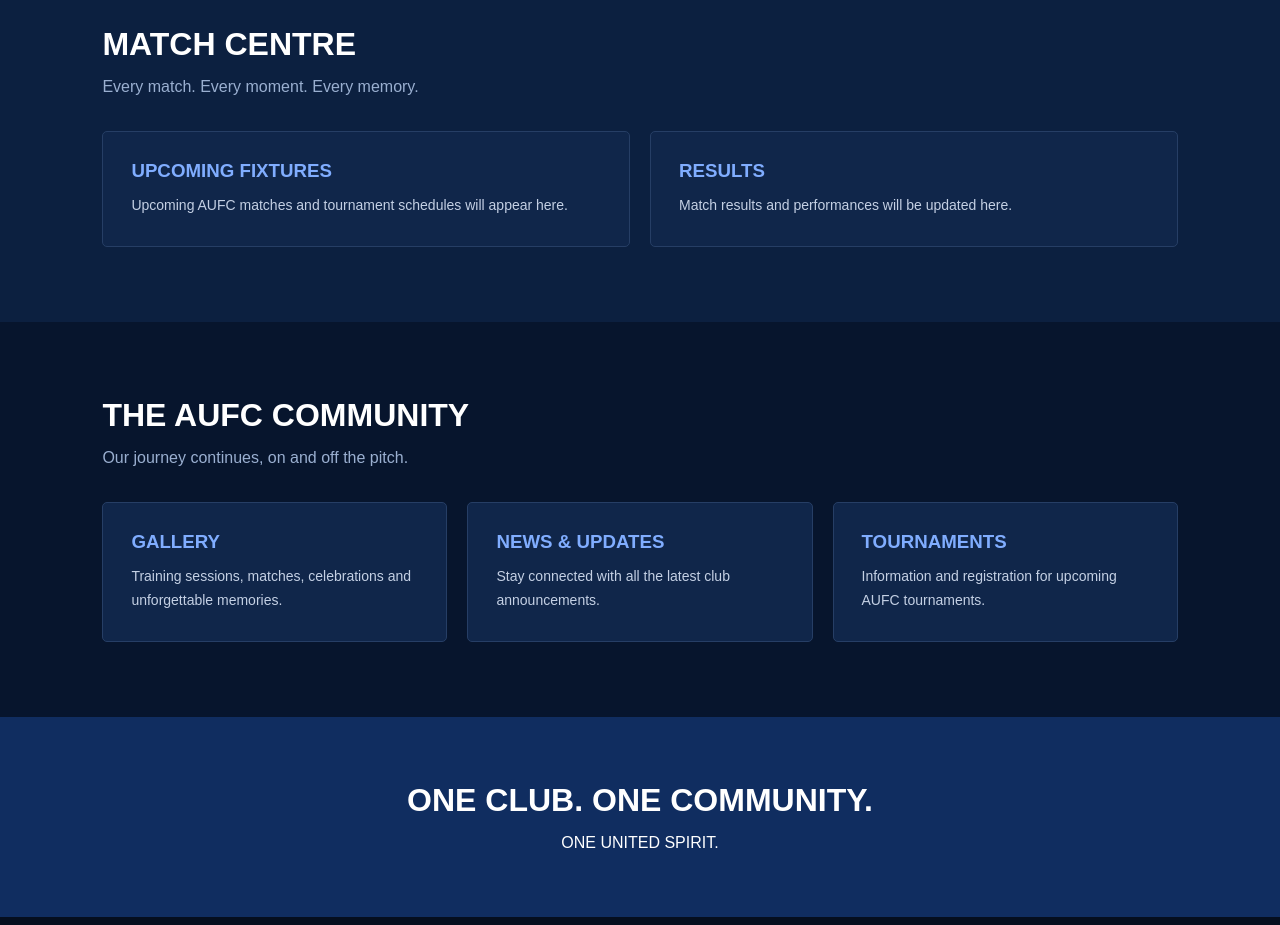
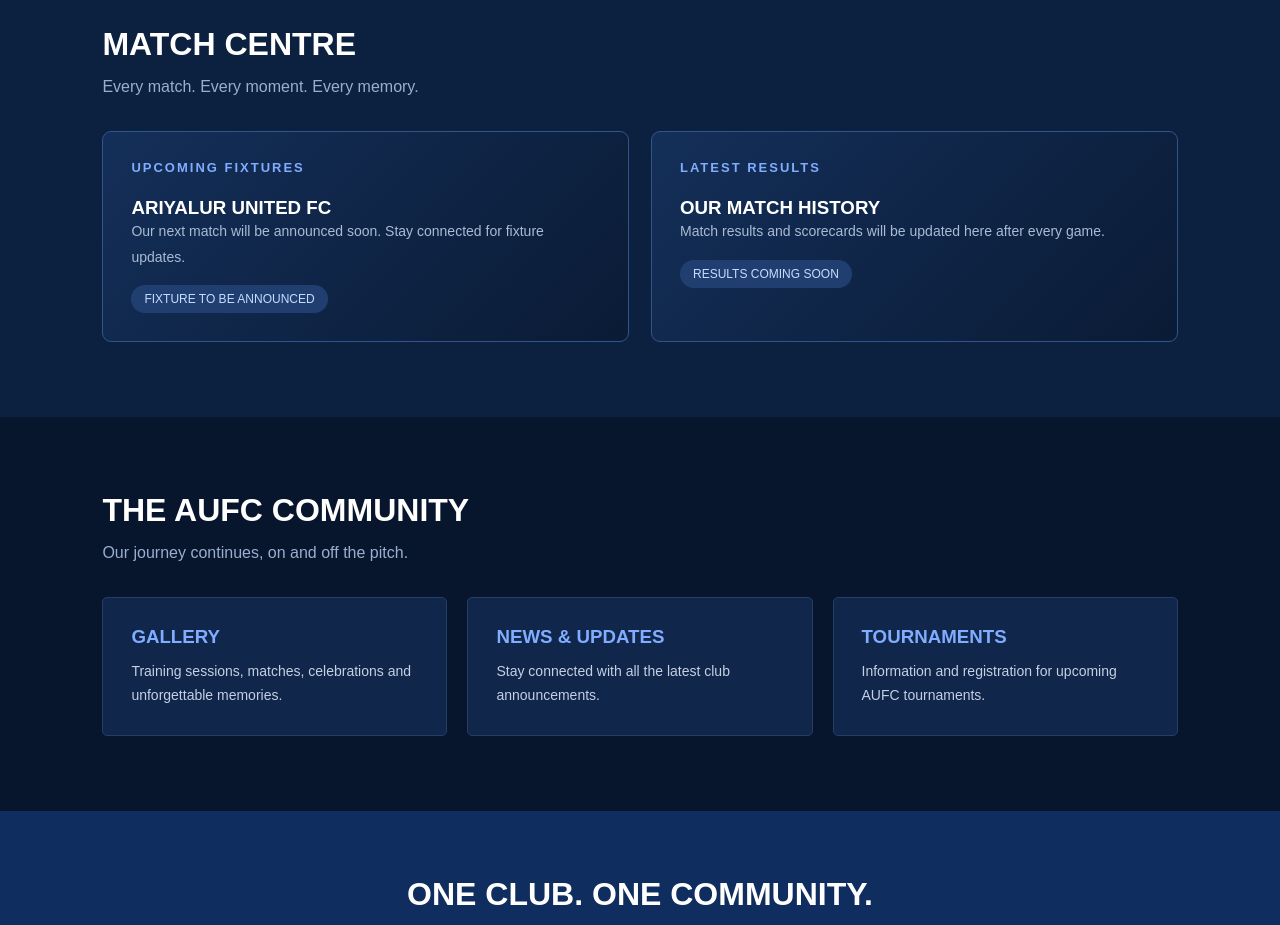
Before and after one commit to ariyalurunited/ariyalurunited.github.io, a plain HTML site: page index.html in a window 1280 px wide. Shown: the part 1920-2845 px from the top of the page. Drawn offline with Linux system fonts and the light colour scheme.

Commit message:
Update index.html

```diff
--- a/index.html
+++ b/index.html
@@ -73,6 +73,40 @@ section{padding:55px 6%}
   border-radius:20px;
   font-size:12px;
   font-weight:bold;
+}
+
+
+.match-grid{
+  display:grid;
+  grid-template-columns:repeat(auto-fit,minmax(280px,1fr));
+  gap:22px;
+}
+.match-box{
+  background:linear-gradient(135deg,#142f59,#0a1b35);
+  border:1px solid #31548a;
+  border-radius:9px;
+  padding:28px;
+}
+.match-label{
+  color:#80adff;
+  font-size:13px;
+  font-weight:bold;
+  letter-spacing:2px;
+  margin-bottom:22px;
+}
+.match-status{
+  display:inline-block;
+  padding:7px 13px;
+  background:#203f70;
+  color:#c7dcff;
+  border-radius:20px;
+  font-size:12px;
+  margin-top:15px;
+}
+.match-empty{
+  color:#a9bbd5;
+  line-height:1.8;
+  font-size:14px;
 }
 
 </style>
@@ -198,14 +232,36 @@ section{padding:55px 6%}
   </div>
 </section>
 
+
 <section id="matches" class="about">
-<h2 class="heading">MATCH CENTRE</h2>
-<p class="sub">Every match. Every moment. Every memory.</p>
-<div class="cards">
-<div class="card"><h3>UPCOMING FIXTURES</h3><p>Upcoming AUFC matches and tournament schedules will appear here.</p></div>
-<div class="card"><h3>RESULTS</h3><p>Match results and performances will be updated here.</p></div>
-</div>
+  <h2 class="heading">MATCH CENTRE</h2>
+  <p class="sub">Every match. Every moment. Every memory.</p>
+
+  <div class="match-grid">
+
+    <div class="match-box">
+      <div class="match-label">UPCOMING FIXTURES</div>
+      <h3>ARIYALUR UNITED FC</h3>
+      <p class="match-empty">
+        Our next match will be announced soon.
+        Stay connected for fixture updates.
+      </p>
+      <span class="match-status">FIXTURE TO BE ANNOUNCED</span>
+    </div>
+
+    <div class="match-box">
+      <div class="match-label">LATEST RESULTS</div>
+      <h3>OUR MATCH HISTORY</h3>
+      <p class="match-empty">
+        Match results and scorecards will be
+        updated here after every game.
+      </p>
+      <span class="match-status">RESULTS COMING SOON</span>
+    </div>
+
+  </div>
 </section>
+
 
 <section>
 <h2 class="heading">THE AUFC COMMUNITY</h2>
```
